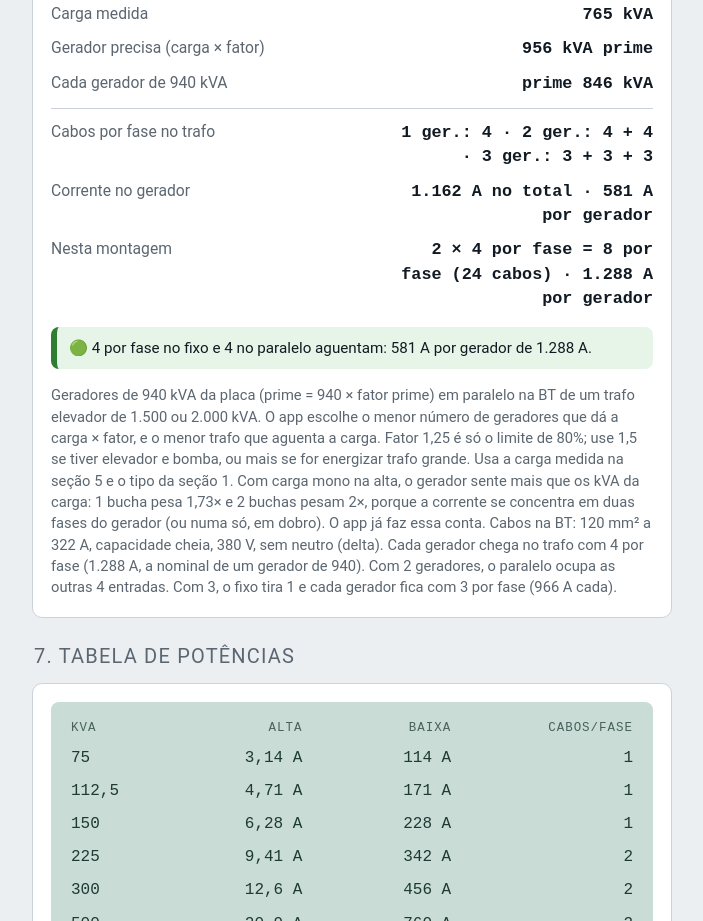
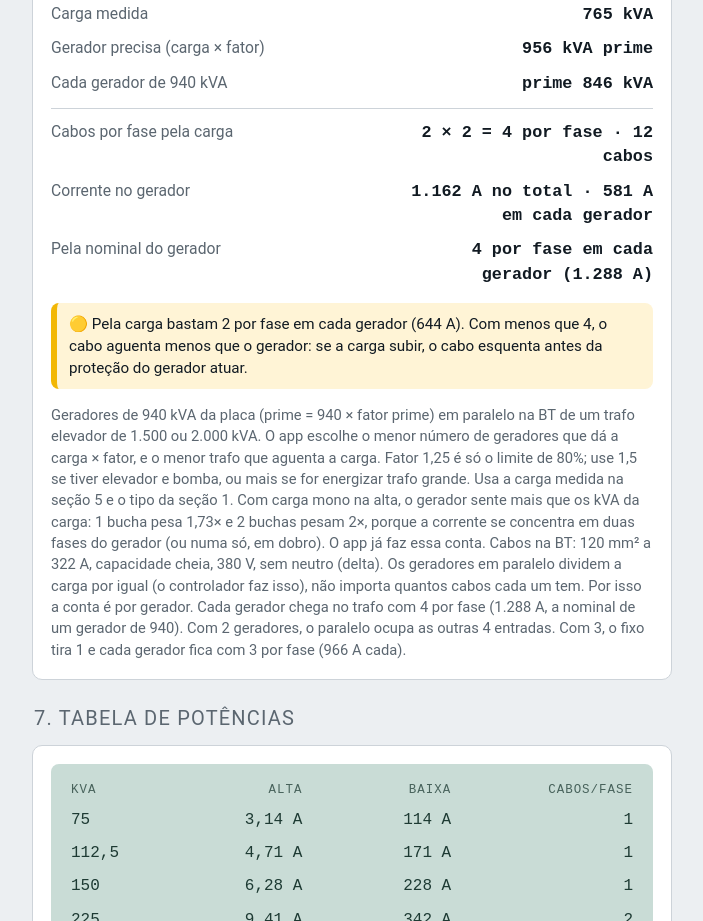
Before and after one commit to rei572/GERADOR, a plain HTML site: page index.html in a window 1280 px wide. Shown: the part 4060-4981 px from the top of the page, without its empty margins (288-991 px from the left). Drawn offline with Linux system fonts and the light colour scheme.

Commit message:
Eletrocentro: cabos reais pela carga, por gerador
Co-Authored-By: Claude Opus 5.5 <noreply@anthropic.com>
Claude-Session: https://claude.ai/code/session_01QE1M8NXAj4LEemHNcED2Lu

```diff
--- a/index.html
+++ b/index.html
@@ -345,12 +345,12 @@ details input{font-size:1.15rem;min-height:50px}
     <dt>Gerador precisa (carga × fator)</dt><dd id="eNeed">—</dd>
     <dt>Cada gerador de 940 kVA</dt><dd id="eOne">—</dd>
     <hr>
-    <dt>Cabos por fase no trafo</dt><dd id="eCabP">—</dd>
+    <dt>Cabos por fase pela carga</dt><dd id="eCabP">—</dd>
     <dt>Corrente no gerador</dt><dd id="eCabC">—</dd>
-    <dt>Nesta montagem</dt><dd id="eCabM">—</dd>
+    <dt>Pela nominal do gerador</dt><dd id="eCabM">—</dd>
   </dl>
   <p class="flag" id="eCabFlag" hidden></p>
-  <p class="note">Geradores de 940 kVA da placa (prime = 940 × fator prime) em paralelo na BT de um trafo elevador de 1.500 ou 2.000 kVA. O app escolhe o menor número de geradores que dá a carga × fator, e o menor trafo que aguenta a carga. Fator 1,25 é só o limite de 80%; use 1,5 se tiver elevador e bomba, ou mais se for energizar trafo grande. Usa a carga medida na seção 5 e o tipo da seção 1. Com carga mono na alta, o gerador sente mais que os kVA da carga: 1 bucha pesa 1,73× e 2 buchas pesam 2×, porque a corrente se concentra em duas fases do gerador (ou numa só, em dobro). O app já faz essa conta. Cabos na BT: 120 mm² a 322 A, capacidade cheia, 380 V, sem neutro (delta). Cada gerador chega no trafo com 4 por fase (1.288 A, a nominal de um gerador de 940). Com 2 geradores, o paralelo ocupa as outras 4 entradas. Com 3, o fixo tira 1 e cada gerador fica com 3 por fase (966 A cada).</p>
+  <p class="note">Geradores de 940 kVA da placa (prime = 940 × fator prime) em paralelo na BT de um trafo elevador de 1.500 ou 2.000 kVA. O app escolhe o menor número de geradores que dá a carga × fator, e o menor trafo que aguenta a carga. Fator 1,25 é só o limite de 80%; use 1,5 se tiver elevador e bomba, ou mais se for energizar trafo grande. Usa a carga medida na seção 5 e o tipo da seção 1. Com carga mono na alta, o gerador sente mais que os kVA da carga: 1 bucha pesa 1,73× e 2 buchas pesam 2×, porque a corrente se concentra em duas fases do gerador (ou numa só, em dobro). O app já faz essa conta. Cabos na BT: 120 mm² a 322 A, capacidade cheia, 380 V, sem neutro (delta). Os geradores em paralelo dividem a carga por igual (o controlador faz isso), não importa quantos cabos cada um tem. Por isso a conta é por gerador. Cada gerador chega no trafo com 4 por fase (1.288 A, a nominal de um gerador de 940). Com 2 geradores, o paralelo ocupa as outras 4 entradas. Com 3, o fixo tira 1 e cada gerador fica com 3 por fase (966 A cada).</p>
 </section>
 
 <h2 class="sec">7. Tabela de potências</h2>
@@ -1114,17 +1114,19 @@ function calc(){
      eTxt="\nEletrocentro: não cabe em um (no gerador "+fmt(Sge)+" kVA)";}
   }
 
-  // cabos na BT do eletrocentro: 1 ger = 4 por fase; 2 ger = 4 + 4; 3 ger = 3 + 3 + 3
+  // cabos na BT do eletrocentro: real pela carga, por gerador (a carga se divide igual entre eles)
   {const Ie=im>0?IeG(Sge):0, n=eBest?eBest.n:0, c=n?CPG(n):0;
-   $("eCabP").textContent="1 ger.: 4 · 2 ger.: 4 + 4 · 3 ger.: 3 + 3 + 3";
-   $("eCabC").textContent=Ie>0?fA(Ie)+" no total"+(n>1?" · "+fA(Ie/n)+" por gerador":""):"—";
-   $("eCabM").textContent=n?n+" × "+c+" por fase = "+n*c+" por fase ("+n*c*3+" cabos) · "+fA(c*CAPc)+" por gerador":"—";
+   const per=n?Ie/n:0, real=per>0?Math.max(1,Math.ceil(per/CAPc-1e-9)):0;
+   $("eCabP").textContent=n?(n>1?n+" × "+real+" = "+n*real+" por fase":real+" por fase")+" · "+n*real*3+" cabos":"—";
+   $("eCabC").textContent=Ie>0?fA(Ie)+" no total"+(n>1?" · "+fA(per)+" em cada gerador":""):"—";
+   $("eCabM").textContent=n?c+" por fase em cada gerador ("+fA(c*CAPc)+")":"—";
    const f=$("eCabFlag");let t="";
-   if(Ie>0&&n){const per=Ie/n, cap=c*CAPc;
-     if(per>cap+1e-9){t="🔴 Cada gerador puxa "+fA(per)+" e os "+c+" cabos dele aguentam "+fA(cap)+".";f.className="flag bad";}
-     else{t="🟢 "+(n===1?"Os 4 cabos fixos do eletrocentro":n===2?"4 por fase no fixo e 4 no paralelo":"3 por fase em cada gerador (tira 1 do fixo)")+" aguentam: "+fA(per)+" por gerador de "+fA(cap)+".";f.className="flag ok";}}
+   if(Ie>0&&n){
+     if(real>c){t="🔴 Cada gerador puxa "+fA(per)+" e pede "+real+" cabos por fase, mas só cabem "+c+" ("+fA(c*CAPc)+").";f.className="flag bad";}
+     else if(real<c){t="🟡 Pela carga bastam "+real+" por fase em cada gerador ("+fA(real*CAPc)+"). Com menos que "+c+", o cabo aguenta menos que o gerador: se a carga subir, o cabo esquenta antes da proteção do gerador atuar.";f.className="flag";}
+     else{t="🟢 "+real+" por fase em cada gerador ("+fA(real*CAPc)+") para "+fA(per)+".";f.className="flag ok";}}
    f.hidden=!t;f.textContent=t;
-   if(eTxt&&n)eTxt+="\nCabos BT do trafo: "+(n===1?"4 por fase (fixo)":n===2?"4 por fase no fixo + 4 no paralelo (8 por fase)":"3 + 3 + 3 por fase (tira 1 do fixo)");
+   if(eTxt&&n)eTxt+="\nCabos BT do trafo: "+real+" por fase em cada gerador ("+n*real+" por fase no trafo), "+fA(per)+" por gerador";
   }
 
   // corrente máxima na baixa
--- a/sw.js
+++ b/sw.js
@@ -1,5 +1,5 @@
 // Guarda o app no celular para abrir sem internet.
-const CACHE="corrente-trafo-v2";
+const CACHE="corrente-trafo-v3";
 const FILES=["./","./index.html","./manifest.webmanifest","./icon-192.png","./icon-512.png"];
 self.addEventListener("install",e=>{e.waitUntil(caches.open(CACHE).then(c=>c.addAll(FILES)));self.skipWaiting();});
 self.addEventListener("activate",e=>{e.waitUntil(caches.keys().then(ks=>Promise.all(ks.filter(k=>k!==CACHE).map(k=>caches.delete(k)))));self.clients.claim();});
```
